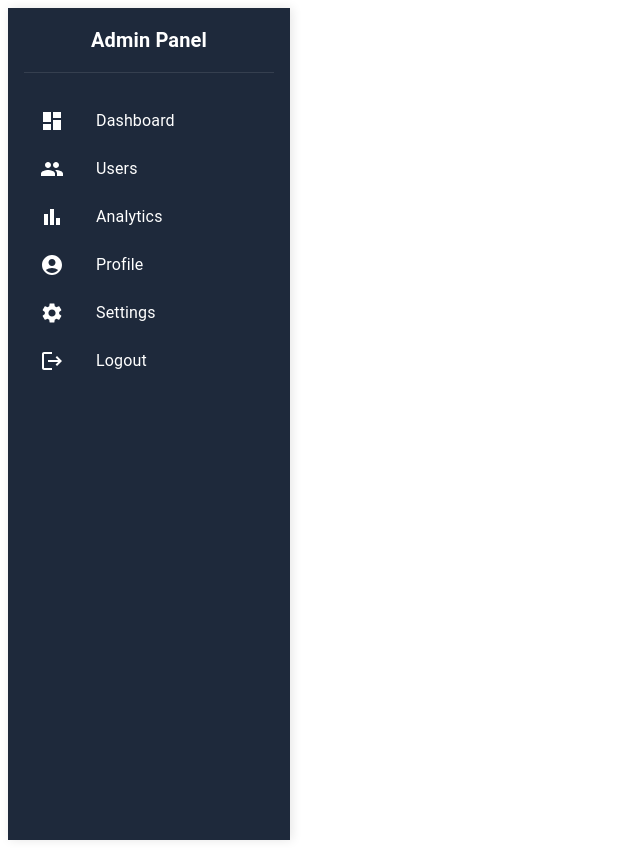
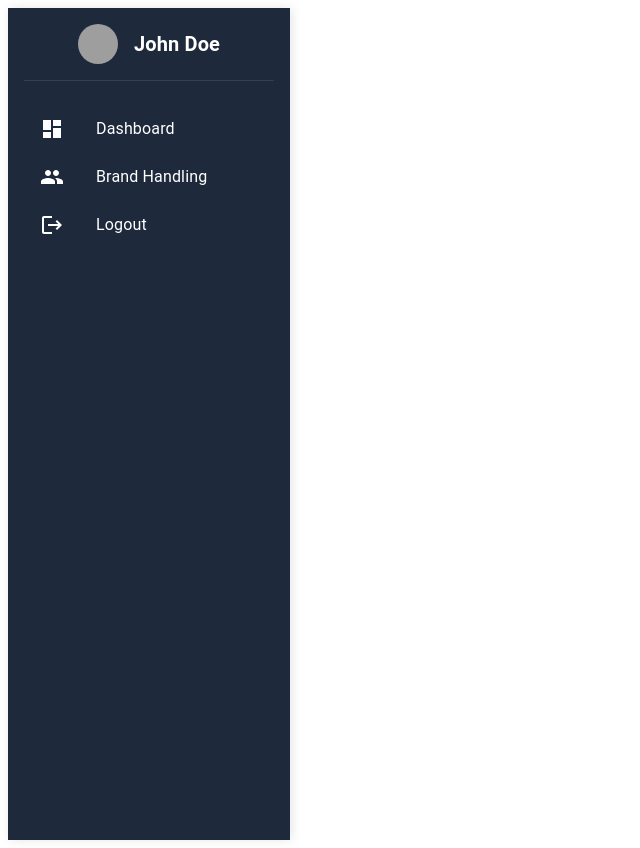
Before and after one commit to rajanalibabaa/MrFranchiseAdminPannel, a React (Vite) app in the folder mrfranchise_adminpannel/: page /sidebar in a window 1280 px wide. Shown: the whole page, without its empty margins (0-640 px from the left). Built offline with nearby package versions, Linux system fonts and the light colour scheme; grey boxes are pictures that could not be loaded.

Commit message:
viewbrand

```diff
--- a/mrfranchise_adminpannel/package.json
+++ b/mrfranchise_adminpannel/package.json
@@ -14,6 +14,7 @@
     "@emotion/styled": "^11.14.1",
     "@mui/icons-material": "^7.1.2",
     "@mui/material": "^7.1.2",
+    "axios": "^1.10.0",
     "react": "^19.1.0",
     "react-dom": "^19.1.0",
     "react-router-dom": "^7.6.3"
--- a/mrfranchise_adminpannel/src/App.jsx
+++ b/mrfranchise_adminpannel/src/App.jsx
@@ -1,7 +1,8 @@
 import React from 'react'
 import { Route, Routes } from 'react-router-dom'
 import SidebarAdmin from './Components/SidebarAdmin';
-import AdminLogin from './Pages/LoginPAge';
+import AdminLogin from './Pages/AdminLogin';
+import ViewAllBrands from './Components/ViewAll Brands/ViewAllBrands';
 
 function App() {
   return (
@@ -9,6 +10,7 @@ function App() {
       <Routes>
         <Route path="/" element={<AdminLogin/>} />
         <Route path="/sidebar" element={<SidebarAdmin />} />
+        <Route path="/viewallbrands" element={<ViewAllBrands />} />
       </Routes>
     </>
   )
--- a/mrfranchise_adminpannel/src/Components/SidebarAdmin.jsx
+++ b/mrfranchise_adminpannel/src/Components/SidebarAdmin.jsx
@@ -1,10 +1,33 @@
-import React from 'react'
-import { Box, List, ListItem, ListItemIcon, ListItemText, Typography, Divider } from '@mui/material';
-import { Dashboard, People, Settings, Logout, BarChart, AccountCircle } from '@mui/icons-material';
+import React, { useState } from 'react';
+import { useNavigate } from 'react-router-dom';
+import {
+  Box,
+  List,
+  ListItem,
+  ListItemIcon,
+  ListItemText,
+  Typography,
+  Divider,
+  Collapse,
+  Avatar,
+  Stack
+} from '@mui/material';
+import {
+  Dashboard,
+  People,
+  Logout,
+} from '@mui/icons-material';
+import ViewAllBrands  from './ViewAll Brands/ViewAllBrands';
 
 const SidebarAdmin = () => {
+  const [openBrandHandling, setOpenBrandHandling] = useState(false);
+  const navigate = useNavigate();
+
+  const handleBrandClick = () => {
+    setOpenBrandHandling((prev) => !prev);
+  };
+
   return (
-    <>
     <Box
       sx={{
         width: 250,
@@ -17,42 +40,60 @@ const SidebarAdmin = () => {
         p: 2,
       }}
     >
-      <Typography variant="h6" sx={{ fontWeight: 'bold', mb: 2, textAlign: 'center' }}>
-        Admin Panel
-      </Typography>
+      {/* User Profile */}
+      <Stack
+        direction="row"
+        spacing={2}
+        alignItems="center"
+        justifyContent="center"
+        sx={{ mb: 2 }}
+      >
+        <Avatar alt="John Doe" src="/path/to/avatar.jpg" />
+        <Typography variant="h6" sx={{ fontWeight: 'bold' }}>
+          John Doe
+        </Typography>
+      </Stack>
+
       <Divider sx={{ borderColor: 'rgba(255,255,255,0.1)', mb: 2 }} />
+
+
       <List>
-        <ListItem button>
+
+        <ListItem button onClick={() => navigate('/dashboard')}>
           <ListItemIcon sx={{ color: '#fff' }}>
             <Dashboard />
           </ListItemIcon>
           <ListItemText primary="Dashboard" />
         </ListItem>
-        <ListItem button>
+
+
+        <ListItem button onClick={handleBrandClick} sx={{cursor: 'pointer'}}>
           <ListItemIcon sx={{ color: '#fff' }}>
             <People />
           </ListItemIcon>
-          <ListItemText primary="Users" />
+          <ListItemText primary="Brand Handling" />
         </ListItem>
-        <ListItem button>
-          <ListItemIcon sx={{ color: '#fff' }}>
-            <BarChart />
-          </ListItemIcon>
-          <ListItemText primary="Analytics" />
-        </ListItem>
-        <ListItem button>
-          <ListItemIcon sx={{ color: '#fff' }}>
-            <AccountCircle />
-          </ListItemIcon>
-          <ListItemText primary="Profile" />
-        </ListItem>
-        <ListItem button>
-          <ListItemIcon sx={{ color: '#fff' }}>
-            <Settings />
-          </ListItemIcon>
-          <ListItemText primary="Settings" />
-        </ListItem>
-        <ListItem button>
+
+
+        <Collapse in={openBrandHandling} timeout="auto" unmountOnExit>
+          <List component="div" disablePadding>
+           <ListItem
+              button
+              onClick={() => navigate('/ViewAllBrands') }
+              sx={{
+                pl: 6,
+                cursor: 'pointer',
+                color: '#cbd5e1',
+                '&:hover': { bgcolor: '#334155' },
+              }}
+            >
+              <ListItemText primary="View All Brands" />
+            </ListItem>
+          </List>
+        </Collapse>
+
+
+        <ListItem button onClick={() => console.log('Logout clicked')}>
           <ListItemIcon sx={{ color: '#fff' }}>
             <Logout />
           </ListItemIcon>
@@ -60,9 +101,7 @@ const SidebarAdmin = () => {
         </ListItem>
       </List>
     </Box>
+  );
+};
 
-</>
-  )
-}
-
-export default SidebarAdmin
+export default SidebarAdmin;
--- /dev/null
+++ b/mrfranchise_adminpannel/src/Components/ViewAll Brands/ViewAllBrands.jsx
@@ -0,0 +1,83 @@
+import React, { useEffect, useState } from 'react';
+import axios from 'axios';
+import {
+  Box,
+  Grid,
+  Typography,
+  Card,
+  CardContent,
+  CardMedia,
+  CircularProgress,
+  Alert,
+} from '@mui/material';
+
+const ViewAllBrands = () => {
+    const [brands, setBrands] = useState([]);
+  const [loading, setLoading] = useState(true);
+  const [error, setError] = useState(null);
+
+  const fetchBrands = async () => {
+    try {
+      const response = await axios.get('/api/v1/brandlisting/getAllBrandListing');
+      setBrands(response.data?.data || []); // adjust based on actual response shape
+      setLoading(false);
+    } catch (err) {
+      setError('Failed to fetch brands');
+      setLoading(false);
+    }
+  };
+
+  useEffect(() => {
+    fetchBrands();
+  }, []);
+
+  if (loading) {
+    return (
+      <Box display="flex" justifyContent="center" mt={5}>
+        <CircularProgress />
+      </Box>
+    );
+  }
+
+  if (error) {
+    return (
+      <Box display="flex" justifyContent="center" mt={5}>
+        <Alert severity="error">{error}</Alert>
+      </Box>
+    );
+  }
+
+  return (
+    <Box p={4}>
+      <Typography variant="h4" gutterBottom>
+        All Brands
+      </Typography>
+
+      <Grid container spacing={3}>
+        {brands.map((brand) => (
+          <Grid item xs={12} sm={6} md={4} lg={3} key={brand._id}>
+            <Card sx={{ height: '100%' }}>
+              {brand.logo && (
+                <CardMedia
+                  component="img"
+                  height="160"
+                  image={brand.logo}
+                  alt={brand.name}
+                />
+              )}
+              <CardContent>
+                <Typography variant="h6" gutterBottom>
+                  {brand.name}
+                </Typography>
+                <Typography variant="body2" color="text.secondary">
+                  {brand.description || 'No description available.'}
+                </Typography>
+              </CardContent>
+            </Card>
+          </Grid>
+        ))}
+      </Grid>
+    </Box>
+  );
+};
+export default ViewAllBrands
--- a/mrfranchise_adminpannel/src/Pages/LoginPage.jsx
+++ b/mrfranchise_adminpannel/src/Pages/AdminLogin.jsx
@@ -12,7 +12,7 @@ import {
 } from '@mui/material';
 import {
   CheckCircleOutline,
-  Lock
+  Lock,
 } from '@mui/icons-material';
 import InvestorImage from "../assets/Images/LoginRightContent.jpg";
 import Logo from "../assets/Images/logo.png";
```
Also changed, not shown: 1 other file (tests, documents, lock files or other folders).
